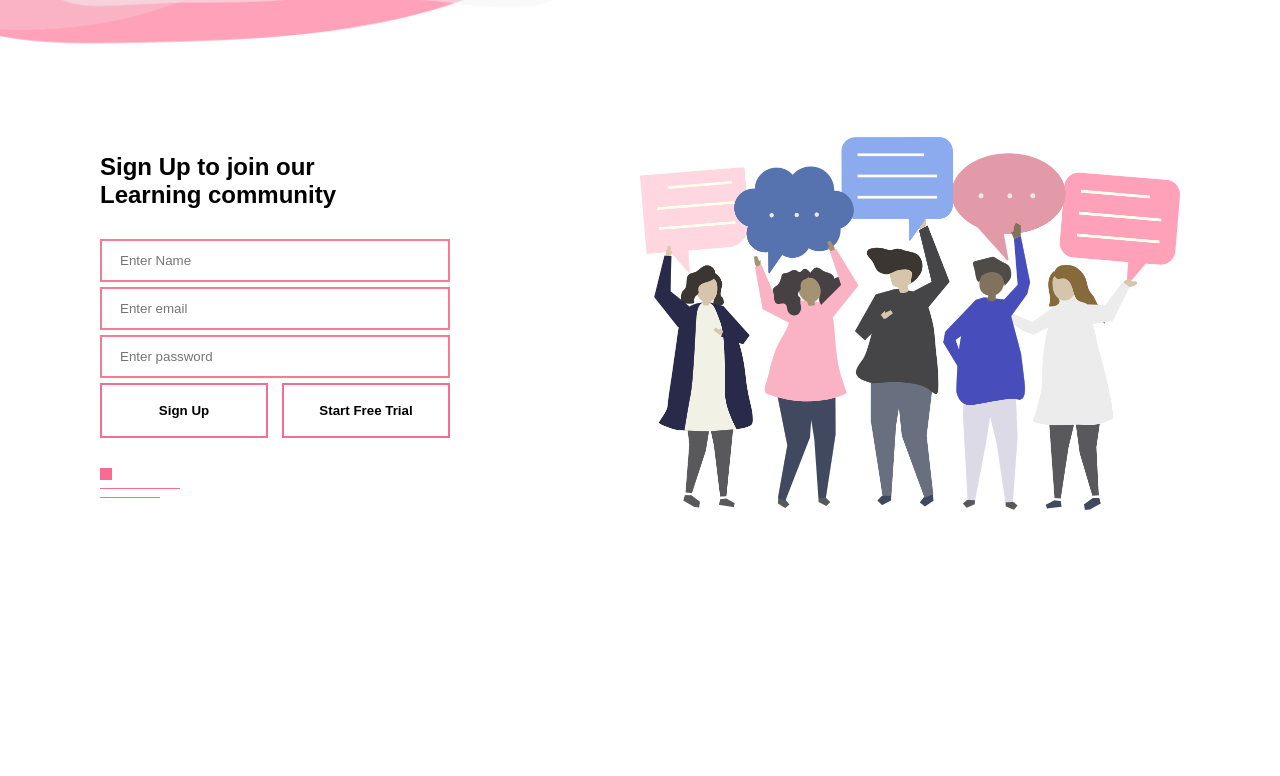
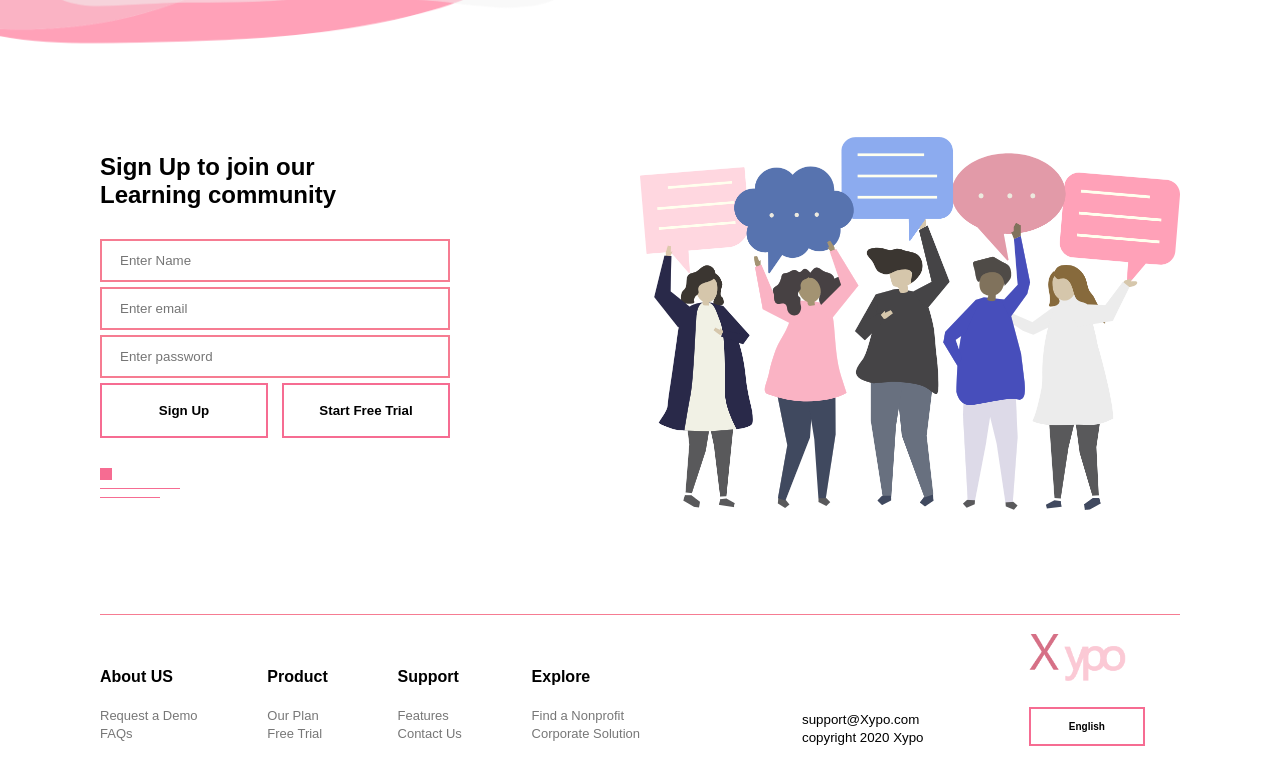
Before and after one commit to shahzaibishtiaq/Simple-Landing-Page, a plain HTML site: page index.html in a window 1280 px wide. Shown: the part 2831-3607 px from the top of the page. Before the commit the page ends 3425 px from the top, so only its background shows below. Drawn offline with Linux system fonts and the light colour scheme.

Commit message:
Footer-Section-Addded

```diff
--- a/css/style.css
+++ b/css/style.css
@@ -266,6 +266,66 @@
     width: 100%;
 }
 
+/* =============== footer ================ */
+
+#footer{
+    padding: 20px 0 10px;
+}
+#footer .container hr{
+    width: 100%;
+    border: none;
+    border-bottom: 1px solid #f67c92;
+}
+#footer .footer-row{
+    margin-bottom: 20px;
+    display: flex;
+    flex-wrap: wrap;
+    align-items: center;
+    justify-content: space-between;
+}
+#footer .footer-row .footer-col-left{
+    flex-basis: 50%;
+    margin-top: 50px;
+}
+
+#footer .footer-row .footer-col-left .footer-links{
+    display: flex;
+    flex-wrap: wrap;
+    justify-content: space-between;
+}
+#footer .footer-row .footer-col-left .footer-links .link-title h4{
+margin-bottom: 20px;
+}
+#footer .footer-row .footer-col-left .footer-links .link-title small{
+color: #777;
+    font-size: 13px;
+}
+#footer .footer-row .footer-col-right{
+    flex-basis: 35%;
+}
+#footer .footer-row .footer-col-right .footer-info{
+    display: flex;
+    flex-wrap: wrap;
+    align-items: flex-end;
+    justify-content: space-between;
+}
+
+#footer .footer-row .footer-col-right .footer-info .footer-copyright{
+flex-basis: 40%;
+}
+
+#footer .footer-row .footer-col-right .footer-info .footer-logo{
+flex-basis: 40%;
+}
+#footer .footer-row .footer-col-right .footer-info .footer-logo img{
+width: 100px;
+}
+#footer .footer-row .footer-col-right .footer-info .footer-logo button{
+    margin-top: 20px;
+    padding: 12px 38px;
+    font-size: 10px;
+}
+
 
 
 /* =============== Media Queries ================ */
--- a/index.html
+++ b/index.html
@@ -166,6 +166,49 @@
         </div>
     </section>
 
+<!--=============== footer ================-->
+
+    <section id="footer">
+        <div class="container footer-row">
+        <hr>
+            <div class="footer-col-left">
+                <div class="footer-links">
+                    <div class="link-title">
+                        <h4>About US</h4>
+                        <small>Request a Demo</small><br>
+                        <small>FAQs</small>
+                    </div>
+                    <div class="link-title">
+                        <h4>Product</h4>
+                        <small>Our Plan</small><br>
+                        <small>Free Trial</small>
+                    </div>
+                    <div class="link-title">
+                        <h4>Support</h4>
+                        <small>Features</small><br>
+                        <small>Contact Us</small>
+                    </div>
+                    <div class="link-title">
+                        <h4>Explore</h4>
+                        <small>Find a Nonprofit</small><br>
+                        <small>Corporate Solution</small>
+                    </div>
+                </div>
+            </div>
+            <div class="footer-col-right">
+                <div class="footer-info">
+                    <div class="footer-copyright">
+                        <small>support@Xypo.com</small><br>
+                        <small>copyright 2020 Xypo</small>
+                    </div>
+                    <div class="footer-logo">
+                        <img src="images/logo.png" alt="">
+                        <button class="common-btn">English</button>
+                    </div>
+                </div>
+            </div>
+        </div>
+    </section>
     <script>
         var sideNav = document.getElementById("sideNav");
         var menuBtn = document.getElementById("menuBtn");
```
